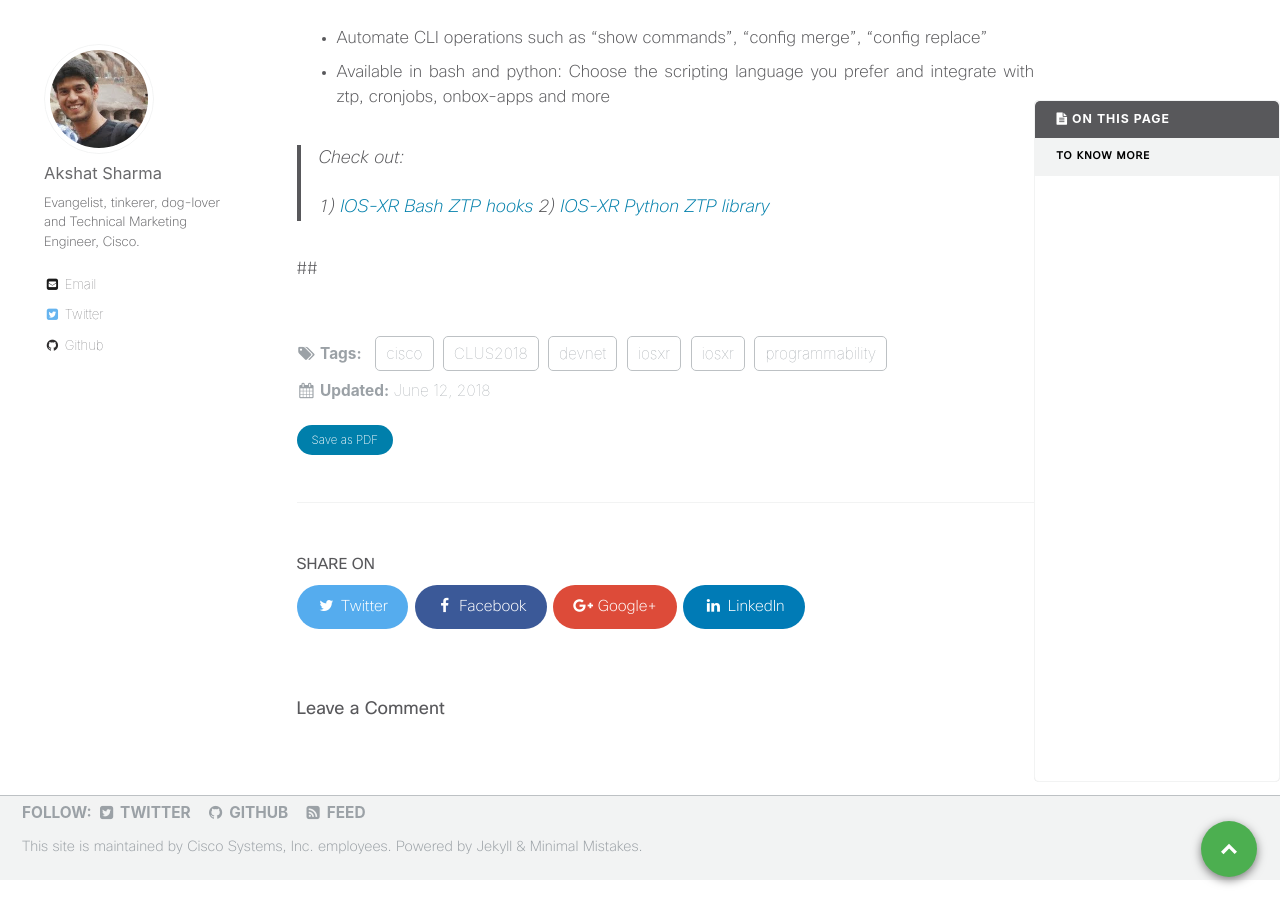
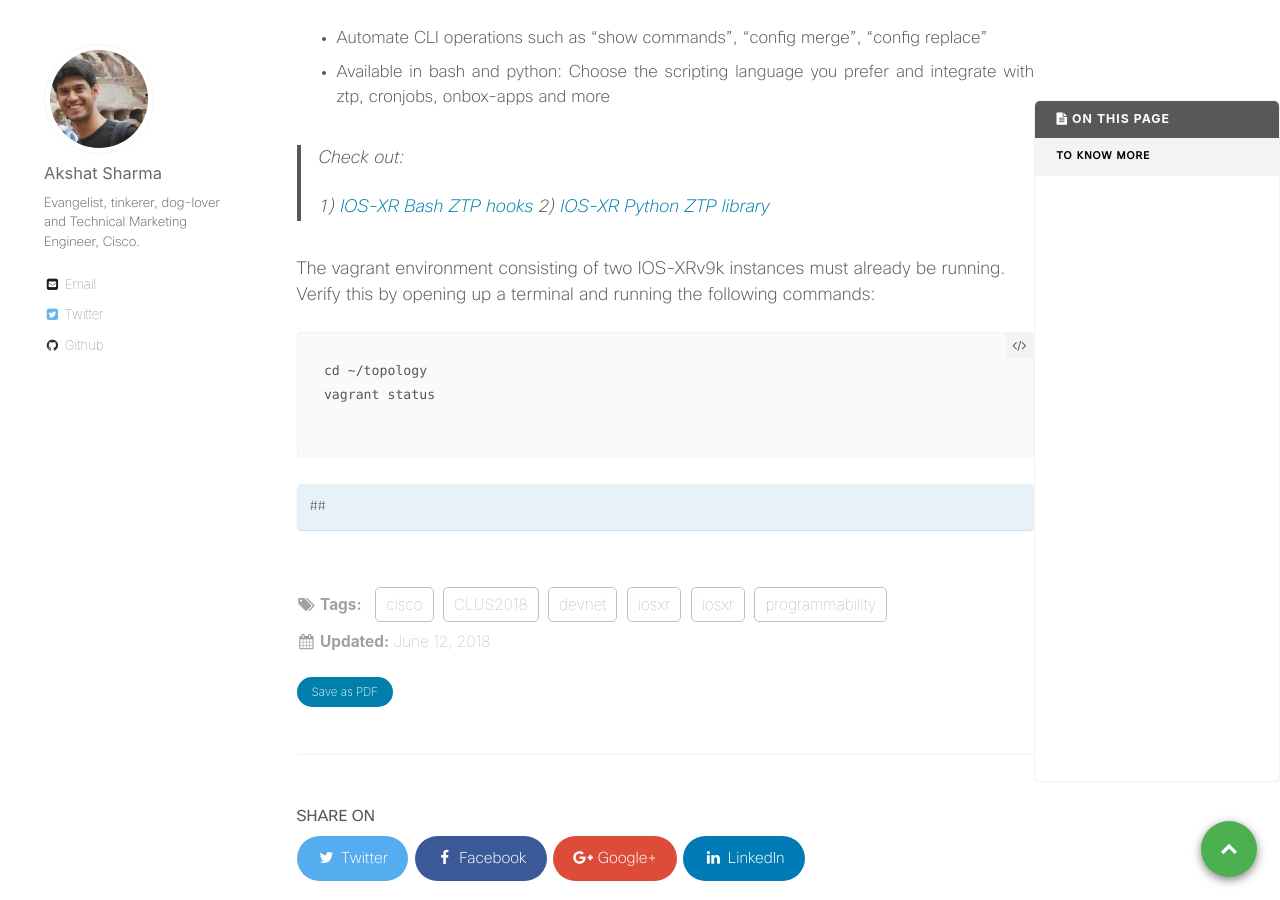
Before and after one commit to iosxr-devnet-ciscolive/workshop-docs, a Jekyll site: the page built from _wkinstructions/2018-06-12-step-1-ios-xr-ztp-bash-and-python-hooks.md, in a window 1280 px wide and 900 px high, scrolled down 460 px. Built offline with Jekyll 4.4.1, drawn with Linux system fonts in a browser that asks for light colours; comment, search, counter and statistics services are not loaded.

Commit message:
Create 2018-06-12-step-1-ios-xr-ztp-bash-and-python-hooks.md

````diff
--- a/_wkinstructions/2018-06-12-step-1-ios-xr-ztp-bash-and-python-hooks.md
+++ b/_wkinstructions/2018-06-12-step-1-ios-xr-ztp-bash-and-python-hooks.md
@@ -29,4 +29,15 @@ Complete CLI support:
 >1) [IOS-XR Bash ZTP hooks](https://xrdocs.io/software-management/tutorials/2016-08-26-working-with-ztp/#ztp_helpersh)
 >2) [IOS-XR Python ZTP library](https://xrdocs.io/software-management/tutorials/2016-08-26-working-with-ztp/#ztp_helpersh)
 
+
+The vagrant environment consisting of two IOS-XRv9k instances must already be running. Verify this by opening up a terminal and running the following commands:
+
+```
+cd ~/topology
+vagrant status
+
+```
+
+{: .notice--info}
+
 ##
````
